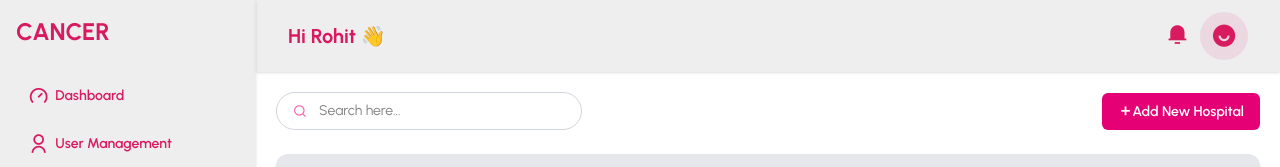
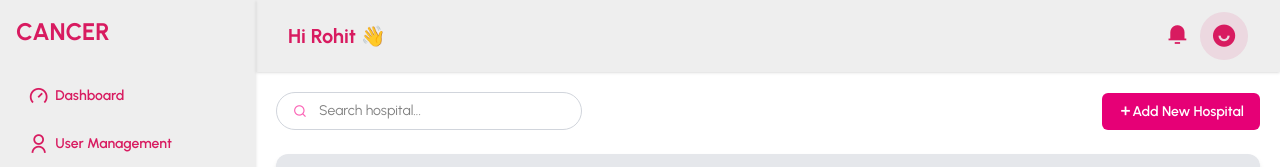
Before and after one commit to Rohit17112003/cancerawareness, a Next.js app: page /hospital-management in a window 1280 px wide. Shown: the top 167 px of the page. Built offline with nearby package versions, Linux system fonts and the light colour scheme.

Commit message:
test complete

```diff
--- a/components/pages/BlogManagement/index.jsx
+++ b/components/pages/BlogManagement/index.jsx
@@ -35,7 +35,7 @@ const BlogManagement = () => {
           <input
             type="text"
             placeholder="Search blog..."
-            className="w-[150px] rounded-lg px-1 py-1 focus:outline-none md:w-[250px]"
+            className="w-[150px] rounded-lg px-1 py-1 focus:outline-none md:w-[250px] text-sm"
           />
         </div>
         <Button value="Add New Blog" onClick={handleClick} />
--- a/components/pages/DoctorManagement/index.jsx
+++ b/components/pages/DoctorManagement/index.jsx
@@ -45,7 +45,7 @@ const DoctorManagement = () => {
           <i className="ri-search-line text-pink-400"></i>
           <input
             type="text"
-            placeholder="Search here..."
+            placeholder="Search doctor..."
             className="w-[150px] rounded-lg px-1 py-2 focus:outline-none md:w-[250px]"
           />
         </span>
--- a/components/pages/HospitalManagement/index.jsx
+++ b/components/pages/HospitalManagement/index.jsx
@@ -41,7 +41,7 @@ const HospitalManagement = () => {
           <i className="ri-search-line text-pink-400"></i>
           <input
             type="text"
-            placeholder="Search here..."
+            placeholder="Search hospital..."
             className="w-[150px] rounded-lg px-1 py-2 focus:outline-none md:w-[250px]"
           />
         </span>
--- a/components/pages/ServiceManagement/index.jsx
+++ b/components/pages/ServiceManagement/index.jsx
@@ -72,7 +72,7 @@ const ServiceManagement = () => {
             />
             <input
               type="text"
-              placeholder="Search services..."
+              placeholder="Search service..."
               className="md:text-md rounded-full border border-gray-300 py-2 pr-4 pl-9 text-sm focus:ring-2 focus:ring-pink-400 focus:outline-none"
               value={searchTerm}
               onChange={(e) => setSearchTerm(e.target.value)}
--- a/components/pages/UserManagement/index.jsx
+++ b/components/pages/UserManagement/index.jsx
@@ -35,7 +35,7 @@ const UserManagement = () => {
           <i className="ri-search-line text-pink-400"></i>
           <input
             type="text"
-            placeholder="Search here..."
+            placeholder="Search user..."
             className="w-[150px] rounded-lg px-1 py-2 focus:outline-none md:w-[250px]"
           />
         </span>
```
